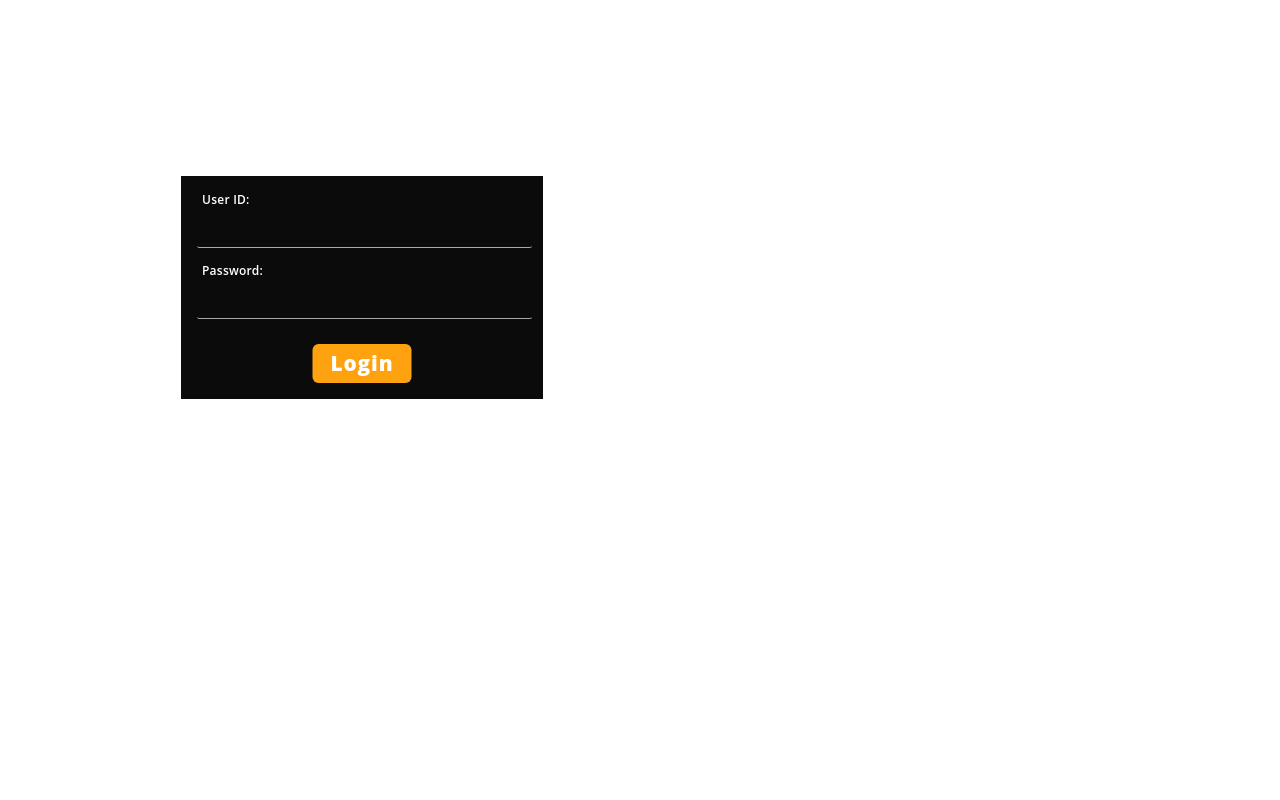
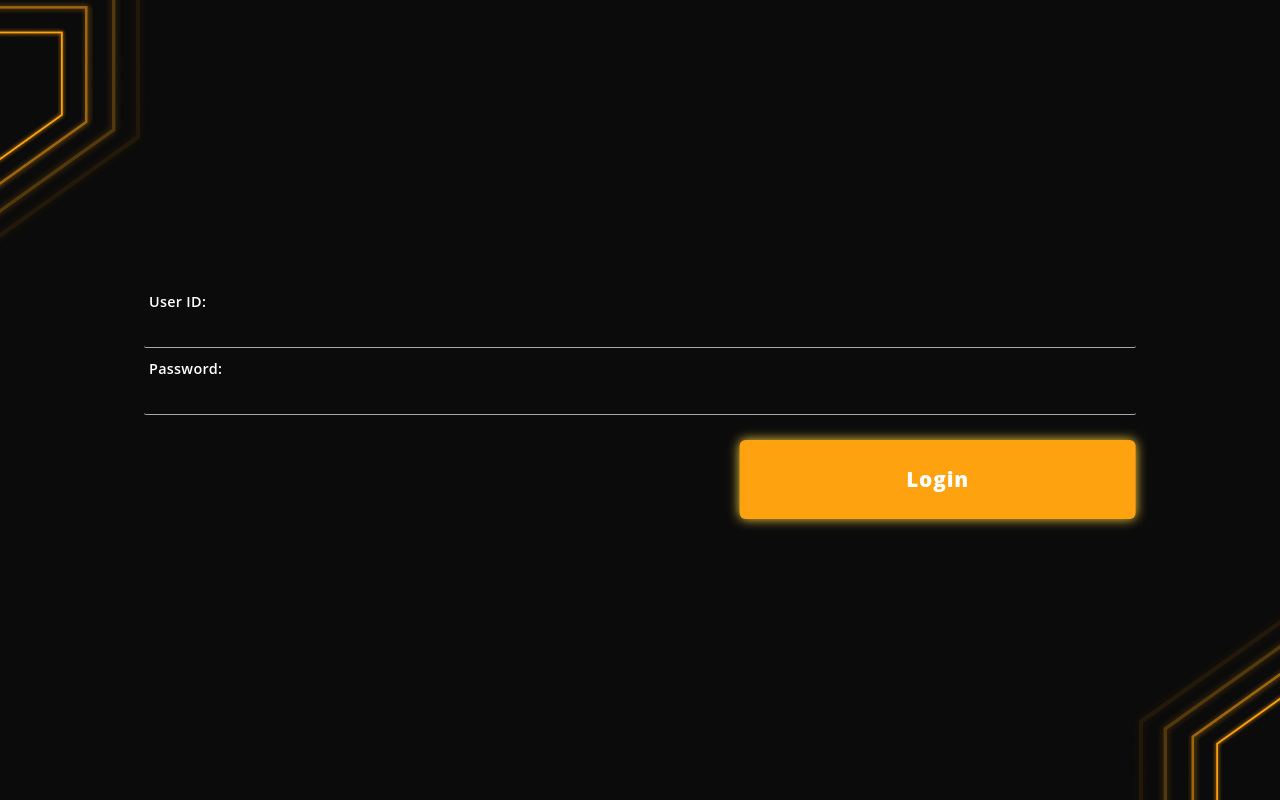
Before and after one commit to hersch17/Login, a React (Create React App) app: page / in a window 1280 px wide. Built offline with nearby package versions, Linux system fonts and the light colour scheme.

Commit message:
css added to login page

```diff
--- a/src/pages/Login.js
+++ b/src/pages/Login.js
@@ -1,20 +1,17 @@
-import React, {
-  useEffect,
-  useState,
-} from "react";
+import React, { useEffect, useState } from "react";
 import Select from "react-select";
 import {
   useNavigate,
   //Link,
 } from "react-router-dom";
 import "react-toastify/dist/ReactToastify.css";
-import {
-  toast,
-  ToastContainer,
-} from "react-toastify";
+import { toast, ToastContainer } from "react-toastify";
 
 import "../styles/login.css";
 import { loginRegister } from "../api";
+
+import topLeft from "./../images/top-left.png";
+import bottomRight from "./../images/bottom-right.png";
 
 const toastStyle = {
   position: "top-right",
@@ -37,8 +34,7 @@ const Login = () => {
 const EventAdminForm = () => {
   const navigate = useNavigate();
   //const dispatch = useDispatch();
-  const [eventAdminForm, setEventAdminForm] =
-    useState({
+  const [eventAdminForm, setEventAdminForm] = useState({
     email: "",
     password: "",
     remember: false,
@@ -115,6 +111,7 @@ const EventAdminForm = () => {
   //   setAdmin(value.value);
   // };
   return (
+    <div>
       <div className="admin-form">
         {/* <div className="select">
         <Select
@@ -169,9 +166,7 @@ const EventAdminForm = () => {
         />
       </div> */}
         <div className="login-form-input-grp">
-        <label className="login-form-text-label">
-          User ID:
-        </label>
+          <label className="login-form-text-label">User ID:</label>
           <input
             className="login-form-text-inputs"
             name="email"
@@ -181,9 +176,7 @@ const EventAdminForm = () => {
           />
         </div>
         <div className="login-form-input-grp">
-        <label className="login-form-text-label">
-          Password:
-        </label>
+          <label className="login-form-text-label">Password:</label>
           <input
             className="login-form-text-inputs"
             name="password"
@@ -192,13 +185,17 @@ const EventAdminForm = () => {
             onChange={(e) => onChange(e)}
           />
         </div>
-      <button
-        className="submit-btn"
-        onClick={handleSubmit}
-      >
+        <button className="submit-btn" onClick={handleSubmit}>
           Login
         </button>
         <ToastContainer />
+      </div>
+      <img src={topLeft} alt="top-left-design" className="top-left"></img>
+      <img
+        src={bottomRight}
+        alt="bottom-right-design"
+        className="bottom-right"
+      ></img>
     </div>
   );
 };
--- a/src/styles/info.css
+++ b/src/styles/info.css
@@ -1,19 +1,48 @@
-*{
-    margin: 0px;
+*,
+*::before,
+*::after {
+  margin: 0;
+  padding: 0;
+  box-sizing: inherit;
 }
-.container{
+
+html {
+  box-sizing: border-box;
+}
+body {
+  font-family: sans-serif;
+  font-weight: 300;
+  line-height: 1.6;
+}
+.container {
   padding: 1rem;
   border-radius: 1rem;
+  align-items: center;
+  justify-content: center;
+  text-align: center;
 }
-.display-grp{
-    border: solid 2px black;
+.display-grp {
+  border: solid 2px white;
   margin: 1rem;
   padding: 1rem;
   border-radius: 1rem;
 }
-.events p{
+.events p {
   text-indent: 2rem;
 }
-.passes div{
+.passes div {
   text-indent: 2rem;
 }
+
+/* KISHAN CHANGES */
+#root {
+  height: 100vh;
+  width: 100vw;
+  margin: 0;
+  padding: 1rem;
+  background-color: #0b0b0b;
+  display: flex;
+  flex-direction: column;
+  align-items: center;
+  justify-content: center;
+}
--- a/src/styles/login.css
+++ b/src/styles/login.css
@@ -1,8 +1,21 @@
-*{
+*,
+*::before,
+*::after {
   margin: 0;
   padding: 0;
+  box-sizing: inherit;
 }
-.container{
+
+html {
+  box-sizing: border-box;
+  /* font-size: 62.5%; */
+}
+body {
+  font-family: sans-serif;
+  font-weight: 300;
+  line-height: 1.6;
+}
+.container {
   margin-top: 50px;
   width: 330px;
   height: 100%;
@@ -13,7 +26,7 @@
   margin: 0;
 }
 
-.bloc-tabs{
+.bloc-tabs {
   display: flex;
   justify-content: space-between;
 }
@@ -28,17 +41,16 @@
     position: relative;
 } */
 
-
-.admin-form{
+.admin-form {
   display: relative;
   left: 50%;
-	transform: translate(50%,0);
+  transform: translate(50%, 0);
   width: 100%;
   margin-top: 10rem;
   background-color: #0b0b0b;
   padding: 1rem;
 }
-#reader{
+#reader {
   width: 100%;
 }
 .login-form-input-grp {
@@ -53,10 +65,10 @@
 .login-form-text-label {
   padding-left: 5px;
   font-family: "Open Sans";
-	font-style: normal;
+  /* font-style: normal; */
   font-weight: 600;
-	font-size: 0.75rem;
-	line-height: 1rem;
+  font-size: 0.9rem;
+  line-height: 0.8rem;
   letter-spacing: 0.02em;
   color: white;
 }
@@ -79,8 +91,6 @@
   /* font-family: "Open Sans"; */
   font-style: normal;
   font-weight: 400;
-
-
 }
 /* .login-form-text-inputs:focus {
 	border: 3px solid #1968ff;
@@ -89,7 +99,7 @@
   margin-top: 10px;
   background: #ffa20f;
   border-radius: 6px;
-	width: 30%;
+  width: 40%;
   padding: 3%;
   border: none;
   font-family: "Open Sans";
@@ -106,15 +116,13 @@
   position: relative;
   left: 50%;
   transform: translate(-50%, 0%);
-
+  box-shadow: 0rem 0rem 0.7rem #ffd747;
 }
-.select{
+.select {
   margin-bottom: 1rem;
   z-index: 2;
   width: 100%;
-
 }
-
 
 /* .form{
     background: white;
@@ -126,3 +134,39 @@
 .active-form{
     display: block;
 } */
+
+/* KISHAN CHANGES */
+#root {
+  height: 100vh;
+  width: 100vw;
+  margin: 0;
+  padding: 1rem;
+  background-color: #0b0b0b;
+  display: flex;
+  flex-direction: column;
+  align-items: center;
+  justify-content: center;
+}
+.admin-form {
+  position: absolute;
+  margin: auto;
+  top: -10%;
+  left: auto;
+  right: 50%;
+  bottom: -30%;
+  max-width: 80%;
+  max-height: 50%;
+}
+.login-form-input-grp {
+  font-size: 2rem;
+}
+.top-left {
+  position: absolute;
+  top: 0;
+  left: 0;
+}
+.bottom-right {
+  position: absolute;
+  right: 0;
+  bottom: 0;
+}
```
Also changed, not shown: src/images/bottom-right.png (added), src/images/top-left.png (added). Lines whose indentation alone changed are shown as unchanged.
